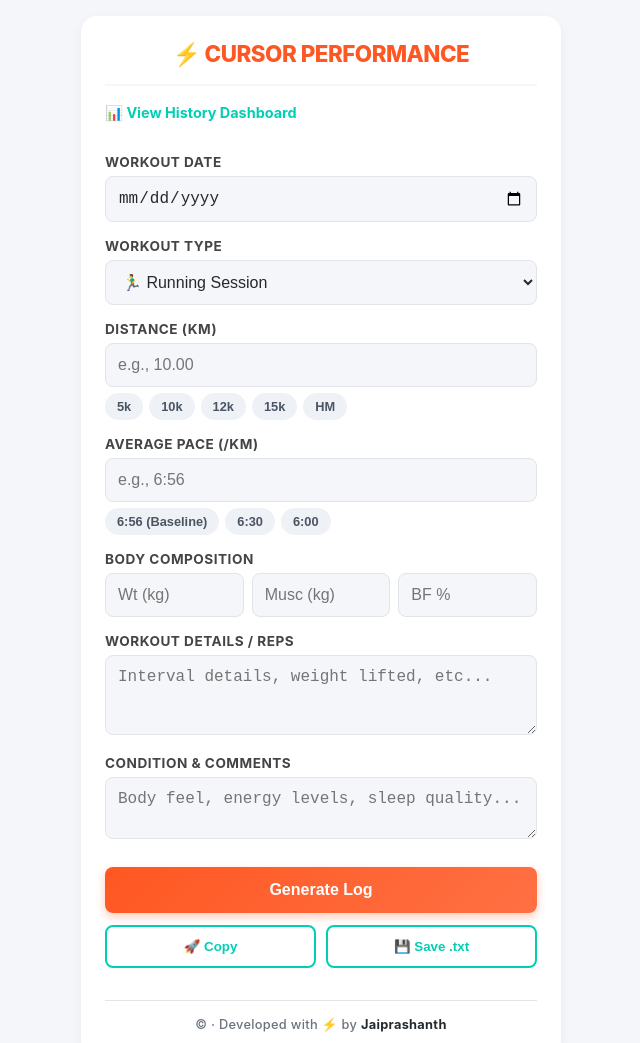
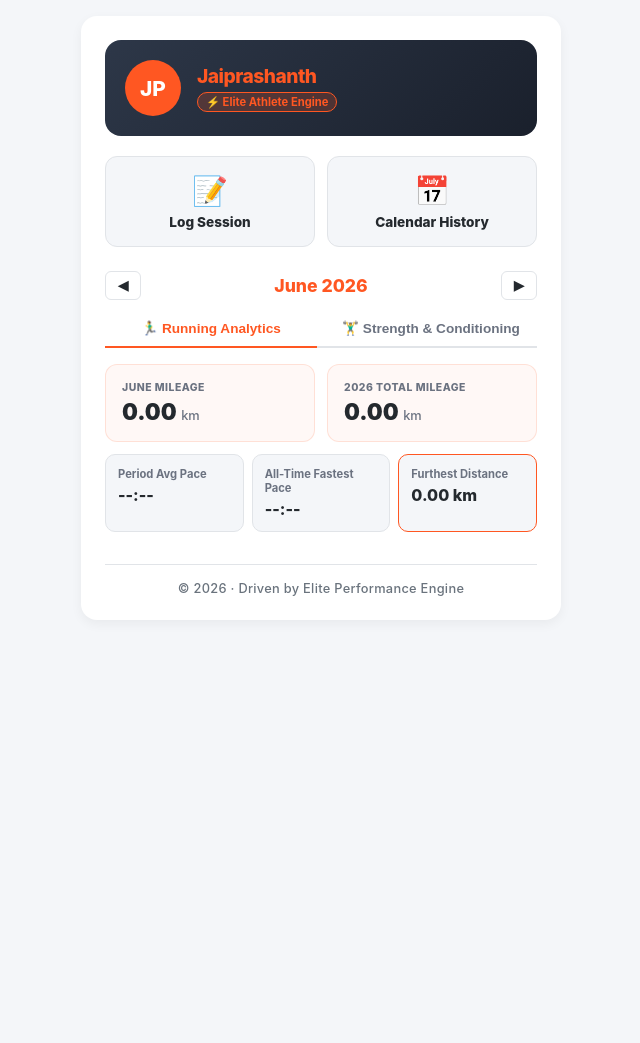
Before and after one commit to jaitheking/CursorTracker, a website: page index.html in a window 1280 px wide. Shown: the whole page, without its empty margins (319-959 px from the left). After the commit the page ends 800 px from the top, so only its background shows below. Drawn offline with Linux system fonts and the light colour scheme.

Commit message:
Enhance performance dashboard with new profile layout, navigation controls, and analytics features

```diff
--- a/css/styles.css
+++ b/css/styles.css
@@ -478,3 +478,169 @@ button.secondary {
     from { opacity: 0; transform: translateY(4px); }
     to { opacity: 1; transform: translateY(0); }
 }
+
+/* Aesthetic Definitions */
+.dashboard-profile {
+    display: flex;
+    align-items: center;
+    gap: 16px;
+    background: linear-gradient(135deg, #2d3748, #1a202c);
+    padding: 20px;
+    border-radius: 16px;
+    color: #fff;
+    margin-bottom: 20px;
+}
+.avatar {
+    width: 56px;
+    height: 56px;
+    background: #ff5722;
+    border-radius: 50%;
+    display: flex;
+    align-items: center;
+    justify-content: center;
+    font-size: 1.3rem;
+    font-weight: 800;
+}
+.profile-meta h2 {
+    margin: 0;
+    font-size: 1.2rem;
+    font-weight: 800;
+}
+.badge {
+    font-size: 0.7rem;
+    background: rgba(255, 87, 34, 0.2);
+    border: 1px solid #ff5722;
+    color: #ff5722;
+    padding: 2px 8px;
+    border-radius: 20px;
+    font-weight: 700;
+    margin-top: 4px;
+    display: inline-block;
+}
+
+/* Navigation Quick Action Icons */
+.navigation-hub {
+    display: grid;
+    grid-template-columns: 1fr 1fr;
+    gap: 12px;
+    margin-bottom: 24px;
+}
+.hub-card {
+    background: var(--bg-color);
+    border: 1px solid var(--border-color);
+    border-radius: 12px;
+    padding: 16px;
+    text-align: center;
+    text-decoration: none;
+    color: var(--text-color);
+    transition: transform 0.15s, border-color 0.15s;
+    display: flex;
+    flex-direction: column;
+    align-items: center;
+    gap: 6px;
+}
+.hub-card:active {
+    transform: scale(0.97);
+    border-color: #ff5722;
+}
+.hub-icon {
+    font-size: 1.8rem;
+}
+.hub-title {
+    font-size: 0.85rem;
+    font-weight: 800;
+}
+
+/* Segment Tabbing controls */
+.segment-tabs {
+    display: flex;
+    border-bottom: 2px solid var(--border-color);
+    margin-bottom: 16px;
+    gap: 8px;
+}
+.tab-btn {
+    flex: 1;
+    background: transparent;
+    border: none;
+    color: #6b7280;
+    font-weight: 700;
+    font-size: 0.85rem;
+    padding: 10px 0;
+    cursor: pointer;
+    position: relative;
+}
+.tab-btn.active {
+    color: #ff5722;
+}
+.tab-btn.active::after {
+    content: '';
+    position: absolute;
+    bottom: -2px;
+    left: 0;
+    width: 100%;
+    height: 2px;
+    background: #ff5722;
+}
+
+/* Hero & Dashboard Metric Cards */
+.metric-row-hero {
+    display: grid;
+    grid-template-columns: 1fr 1fr;
+    gap: 12px;
+    margin-bottom: 12px;
+}
+.hero-box {
+    background: rgba(255, 87, 34, 0.04);
+    border: 1px solid rgba(255, 87, 34, 0.15);
+    border-radius: 12px;
+    padding: 16px;
+}
+.workout-hero {
+    background: rgba(59, 130, 246, 0.04);
+    border-color: rgba(59, 130, 246, 0.15);
+}
+.hero-box small {
+    font-size: 0.65rem;
+    font-weight: 800;
+    color: #6b7280;
+    display: block;
+    letter-spacing: 0.5px;
+}
+.hero-box h1 {
+    margin: 4px 0 0 0;
+    font-size: 1.4rem;
+    font-weight: 900;
+    color: var(--text-color);
+}
+.hero-box .unit {
+    font-size: 0.8rem;
+    font-weight: 500;
+    color: #6b7280;
+}
+.stats-grid {
+    display: grid;
+    grid-template-columns: repeat(auto-fit, minmax(100px, 1fr));
+    gap: 8px;
+}
+.stat-card {
+    background: var(--bg-color);
+    border: 1px solid var(--border-color);
+    border-radius: 10px;
+    padding: 12px;
+    display: flex;
+    flex-direction: column;
+    gap: 4px;
+}
+.stat-card.highlight {
+    border-color: #ff5722;
+}
+.stat-card .label {
+    font-size: 0.7rem;
+    font-weight: 700;
+    color: #6b7280;
+}
+.stat-card .value {
+    font-size: 1rem;
+    font-weight: 800;
+    color: var(--text-color);
+}
--- a/index.html
+++ b/index.html
@@ -3,89 +3,107 @@
 <head>
     <meta charset="UTF-8">
     <meta name="viewport" content="width=device-width, initial-scale=1.0">
-    <title>Cursor Performance Tracker - Jaiprashanth</title>
+    <title>⚡ Performance Dashboard - Jaiprashanth</title>
 
     <link rel="manifest" href="/manifest.json">
     <meta name="theme-color" content="#ff5722">
-
     <link rel="stylesheet" href="/css/styles.css">
 </head>
 <body>
 
 <div class="container">
-    <div class="header">
-        <h2>⚡ CURSOR PERFORMANCE</h2>
+    <div class="dashboard-profile">
+        <div class="avatar">JP</div>
+        <div class="profile-meta">
+            <h2>Jaiprashanth</h2>
+            <div class="badge">⚡ Elite Athlete Engine</div>
+        </div>
     </div>
-<a href="/history.html" class="nav-link">📊 View History Dashboard</a>
-    <form id="logForm">
-        <label for="logDate">Workout Date</label>
-        <input type="date" id="logDate" required>
 
-        <label for="workoutType">Workout Type</label>
-        <select id="workoutType">
-            <option value="Running">🏃‍♂️ Running Session</option>
-            <option value="Gym">🏋️‍♂️ Gym / Strength</option>
-        </select>
+    <div class="navigation-hub">
+        <a href="/entry.html" class="hub-card">
+            <span class="hub-icon">📝</span>
+            <span class="hub-title">Log Session</span>
+        </a>
+        <a href="/history.html" class="hub-card">
+            <span class="hub-icon">📅</span>
+            <span class="hub-title">Calendar History</span>
+        </a>
+    </div>
 
-        <div id="runningMetrics">
-            <label for="runDist">Distance (km)</label>
-            <input type="number" id="runDist" step="0.01" placeholder="e.g., 10.00">
-            <div class="preset-container">
-                <button type="button" class="preset-btn preset-dist" data-val="5">5k</button>
-                <button type="button" class="preset-btn preset-dist" data-val="10">10k</button>
-                <button type="button" class="preset-btn preset-dist" data-val="12">12k</button>
-                <button type="button" class="preset-btn preset-dist" data-val="15">15k</button>
-                <button type="button" class="preset-btn preset-dist" data-val="21.1">HM</button>
+    <div class="calendar-controls">
+        <button type="button" id="prevPeriodBtn" class="control-btn">◀</button>
+        <h3 id="dashboardPeriodTitle">Loading Period...</h3>
+        <button type="button" id="nextPeriodBtn" class="control-btn">▶</button>
+    </div>
+
+    <div class="segment-tabs">
+        <button type="button" class="tab-btn active" id="tabRunning">🏃‍♂️ Running Analytics</button>
+        <button type="button" class="tab-btn" id="tabGym">🏋️‍♂️ Strength & Conditioning</button>
+    </div>
+
+    <div id="runningStatsPanel" class="stats-panel">
+        <div class="metric-row-hero">
+            <div class="hero-box">
+                <small id="monthlyLabel">MONTHLY MILEAGE</small>
+                <h1 id="runMonthDist">0.00 <span class="unit">km</span></h1>
             </div>
-
-            <label for="avgPace">Average Pace (/km)</label>
-            <input type="text" id="avgPace" placeholder="e.g., 6:56">
-            <div class="preset-container">
-                <button type="button" class="preset-btn preset-pace" data-val="6:56">6:56 (Baseline)</button>
-                <button type="button" class="preset-btn preset-pace" data-val="6:30">6:30</button>
-                <button type="button" class="preset-btn preset-pace" data-val="6:00">6:00</button>
+            <div class="hero-box">
+                <small id="yearlyLabel">YEARLY MILEAGE</small>
+                <h1 id="runYearDist">0.00 <span class="unit">km</span></h1>
             </div>
         </div>
 
-        <div id="gymMetrics" class="hidden">
-            <label for="gymFocus">Focus / Split</label>
-            <input type="text" id="gymFocus" placeholder="e.g., Lower Body, Core">
-            <div class="preset-container">
-                <button type="button" class="preset-btn preset-gym" data-val="Lower Body & Stability">Lower Body</button>
-                <button type="button" class="preset-btn preset-gym" data-val="Upper Body & Core">Upper Body</button>
-                <button type="button" class="preset-btn preset-gym" data-val="Full Body Kinetic">Full Body</button>
+        <div class="stats-grid">
+            <div class="stat-card">
+                <span class="label">Period Avg Pace</span>
+                <span class="value" id="runAvgPace">--:--</span>
+            </div>
+            <div class="stat-card">
+                <span class="label">All-Time Fastest Pace</span>
+                <span class="value" id="runFastPace">--:--</span>
+            </div>
+            <div class="stat-card highlight">
+                <span class="label">Furthest Distance</span>
+                <span class="value" id="runMaxDist">0.00 km</span>
+            </div>
+        </div>
+    </div>
+
+    <div id="gymStatsPanel" class="stats-panel hidden">
+        <div class="metric-row-hero">
+            <div class="hero-box workout-hero">
+                <small>ESTIMATED ACTIVE TIME</small>
+                <h1 id="gymTotalTime">0 <span class="unit">mins</span></h1>
+            </div>
+            <div class="hero-box workout-hero">
+                <small>PERIOD SESSIONS TRACKED</small>
+                <h1 id="gymTotalCount">0 <span class="unit">logs</span></h1>
             </div>
         </div>
 
-        <label>Body Composition</label>
-        <div class="grid-3">
-            <input type="number" id="weight" step="0.1" placeholder="Wt (kg)">
-            <input type="number" id="muscle" step="0.1" placeholder="Musc (kg)">
-            <input type="number" id="bf" step="0.1" placeholder="BF %">
+        <div class="stats-grid">
+            <div class="stat-card">
+                <span class="label">Primary Target Split</span>
+                <span class="value" id="gymTopFocus">N/A</span>
+            </div>
+            <div class="stat-card">
+                <span class="label">Peak Body Weight</span>
+                <span class="value" id="gymMaxWeight">0.0 kg</span>
+            </div>
+            <div class="stat-card">
+                <span class="label">Optimal Lean Muscle</span>
+                <span class="value" id="gymMaxMuscle">0.0 kg</span>
+            </div>
         </div>
-
-        <label for="description">Workout Details / Reps</label>
-        <textarea id="description" rows="3" placeholder="Interval details, weight lifted, etc..."></textarea>
-
-        <label for="comments">Condition & Comments</label>
-        <textarea id="comments" rows="2" placeholder="Body feel, energy levels, sleep quality..."></textarea>
-
-        <button type="button" class="main-btn" id="generateBtn">Generate Log</button>
-
-        <div class="action-group hidden" id="actionGroup">
-            <button type="button" class="secondary" id="copyBtn">🚀 Copy</button>
-            <button type="button" class="secondary" id="saveBtn">💾 Save .txt</button>
-        </div>
-    </form>
-
-    <div id="output" class="hidden"></div>
+    </div>
 
     <footer class="app-footer">
-        <p>© <span id="currentYear"></span> · Developed with ⚡ by <strong>Jaiprashanth</strong></p>
+        <p>© <span id="currentYear"></span> · Driven by Elite Performance Engine</p>
     </footer>
 </div>
 
-<script src="/scripts/app.js" defer></script>
+<script src="/scripts/dashboard.js" defer></script>
 <script src="/scripts/sw-register.js" defer></script>
 </body>
 </html>
--- /dev/null
+++ b/scripts/dashboard.js
@@ -0,0 +1,153 @@
+"use strict";
+// Global scope tracker to handle cross-year browsability
+let viewDate = new Date();
+document.addEventListener('DOMContentLoaded', () => {
+    const currentYearEl = document.getElementById('currentYear');
+    if (currentYearEl) {
+        currentYearEl.innerText = new Date().getFullYear().toString();
+    }
+    initializeSegmentTabs();
+    initializePeriodControls();
+    // Core computation pass
+    calculatePerformanceAnalytics();
+});
+function initializeSegmentTabs() {
+    const btnRun = document.getElementById('tabRunning');
+    const btnGym = document.getElementById('tabGym');
+    const panelRun = document.getElementById('runningStatsPanel');
+    const panelGym = document.getElementById('gymStatsPanel');
+    btnRun?.addEventListener('click', () => {
+        btnRun.classList.add('active');
+        btnGym?.classList.remove('active');
+        panelRun?.classList.remove('hidden');
+        panelGym?.classList.add('hidden');
+    });
+    btnGym?.addEventListener('click', () => {
+        btnGym.classList.add('active');
+        btnRun.classList.remove('active');
+        panelGym?.classList.remove('hidden');
+        panelRun?.classList.add('hidden');
+    });
+}
+function initializePeriodControls() {
+    document.getElementById('prevPeriodBtn')?.addEventListener('click', () => {
+        viewDate.setMonth(viewDate.getMonth() - 1);
+        calculatePerformanceAnalytics();
+    });
+    document.getElementById('nextPeriodBtn')?.addEventListener('click', () => {
+        viewDate.setMonth(viewDate.getMonth() + 1);
+        calculatePerformanceAnalytics();
+    });
+}
+/**
+ * Computes analytics contextually based on the active viewDate period selection,
+ * allowing long-term historical exploration across multiple months and years.
+ */
+function calculatePerformanceAnalytics() {
+    const rawHistory = localStorage.getItem('cursor_workout_history');
+    const logs = rawHistory ? JSON.parse(rawHistory) : [];
+    const months = [
+        "January", "February", "March", "April", "May", "June",
+        "July", "August", "September", "October", "November", "December"
+    ];
+    const targetYearStr = viewDate.getFullYear().toString();
+    const targetMonthPrefix = `${targetYearStr}-${String(viewDate.getMonth() + 1).padStart(2, '0')}`;
+    // Update Title Deck
+    const titleEl = document.getElementById('dashboardPeriodTitle');
+    if (titleEl) {
+        titleEl.innerText = `${months[viewDate.getMonth()]} ${targetYearStr}`;
+    }
+    // Dynamic Context Labels
+    document.getElementById('monthlyLabel').innerText = `${months[viewDate.getMonth()].toUpperCase()} MILEAGE`;
+    document.getElementById('yearlyLabel').innerText = `${targetYearStr} TOTAL MILEAGE`;
+    // Filter Repositories
+    const runningLogs = logs.filter(l => l.type === 'Running');
+    let monthlyMileage = 0;
+    let yearlyMileage = 0;
+    let maxDistance = 0; // Lifetime stat
+    let periodTotalPaceSeconds = 0;
+    let periodPaceCount = 0;
+    let lifetimeFastestPaceSeconds = Infinity; // Lifetime stat
+    // Process Running Logs
+    runningLogs.forEach(log => {
+        const distMatch = log.summary.match(/Distance:\s*([0-9\.]+)/i);
+        const paceMatch = log.summary.match(/Average Pace:\s*([0-9]+):([0-9]+)/i);
+        if (distMatch) {
+            const dist = parseFloat(distMatch[1]);
+            // Period context filtering checks
+            if (log.date.startsWith(targetMonthPrefix))
+                monthlyMileage += dist;
+            if (log.date.startsWith(targetYearStr))
+                yearlyMileage += dist;
+            if (dist > maxDistance)
+                maxDistance = dist; // Absolute record check
+            if (paceMatch) {
+                const mins = parseInt(paceMatch[1], 10);
+                const secs = parseInt(paceMatch[2], 10);
+                const totalSecs = (mins * 60) + secs;
+                // Average calculation scoped directly to the selected period
+                if (log.date.startsWith(targetMonthPrefix)) {
+                    periodTotalPaceSeconds += totalSecs;
+                    periodPaceCount++;
+                }
+                // Lifetime record check
+                if (totalSecs < lifetimeFastestPaceSeconds) {
+                    lifetimeFastestPaceSeconds = totalSecs;
+                }
+            }
+        }
+    });
+    // Process Gym Logs contextually filtered to the chosen month
+    const periodGymLogs = logs.filter(l => l.type === 'Gym' && l.date.startsWith(targetMonthPrefix));
+    let periodGymCount = periodGymLogs.length;
+    let maxWeight = 0;
+    let maxMuscle = 0;
+    let focusMap = {};
+    periodGymLogs.forEach(log => {
+        const weightMatch = log.summary.match(/Weight:\s*([0-9\.]+)/i);
+        const muscleMatch = log.summary.match(/Muscle Mass:\s*([0-9\.]+)/i);
+        const focusMatch = log.summary.match(/Focus:\s*([^\n]+)/i);
+        if (weightMatch)
+            maxWeight = Math.max(maxWeight, parseFloat(weightMatch[1]));
+        if (muscleMatch)
+            maxMuscle = Math.max(maxMuscle, parseFloat(muscleMatch[1]));
+        if (focusMatch) {
+            const focus = focusMatch[1].trim();
+            focusMap[focus] = (focusMap[focus] || 0) + 1;
+        }
+    });
+    let topFocus = 'N/A';
+    let maxFocusCount = 0;
+    for (const k in focusMap) {
+        if (focusMap[k] > maxFocusCount) {
+            maxFocusCount = focusMap[k];
+            topFocus = k;
+        }
+    }
+    // --- Render Elements to DOM ---
+    // Running Updates
+    document.getElementById('runMonthDist').innerHTML = `${monthlyMileage.toFixed(2)} <span class="unit">km</span>`;
+    document.getElementById('runYearDist').innerHTML = `${yearlyMileage.toFixed(2)} <span class="unit">km</span>`;
+    document.getElementById('runMaxDist').innerText = `${maxDistance.toFixed(2)} km`;
+    const avgPaceEl = document.getElementById('runAvgPace');
+    if (periodPaceCount > 0) {
+        const avgSecs = periodTotalPaceSeconds / periodPaceCount;
+        avgPaceEl.innerText = `${Math.floor(avgSecs / 60)}:${String(Math.floor(avgSecs % 60)).padStart(2, '0')} /km`;
+    }
+    else {
+        avgPaceEl.innerText = '--:--';
+    }
+    const fastPaceEl = document.getElementById('runFastPace');
+    if (lifetimeFastestPaceSeconds !== Infinity) {
+        fastPaceEl.innerText = `${Math.floor(lifetimeFastestPaceSeconds / 60)}:${String(Math.floor(lifetimeFastestPaceSeconds % 60)).padStart(2, '0')} /km`;
+    }
+    else {
+        fastPaceEl.innerText = '--:--';
+    }
+    // Gym Updates (Time spent calculated contextually per session at a standard 45-min duration)
+    document.getElementById('gymTotalTime').innerHTML = `${periodGymCount * 45} <span class="unit">mins</span>`;
+    document.getElementById('gymTotalCount').innerHTML = `${periodGymCount} <span class="unit">logs</span>`;
+    document.getElementById('gymTopFocus').innerText = topFocus;
+    document.getElementById('gymMaxWeight').innerText = `${maxWeight.toFixed(1)} kg`;
+    document.getElementById('gymMaxMuscle').innerText = `${maxMuscle.toFixed(1)} kg`;
+}
```
Also changed, not shown: entry.html (added, +94 -0 lines), history.html (+2 -1 lines), src/dashboard.ts (added, +182 -0 lines).
